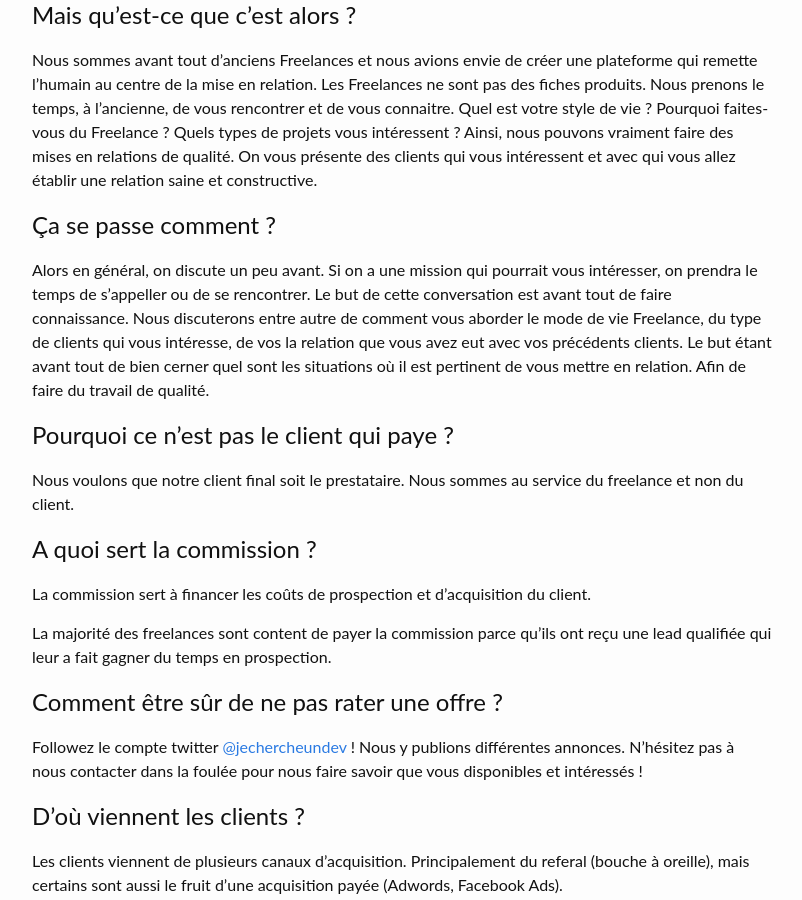
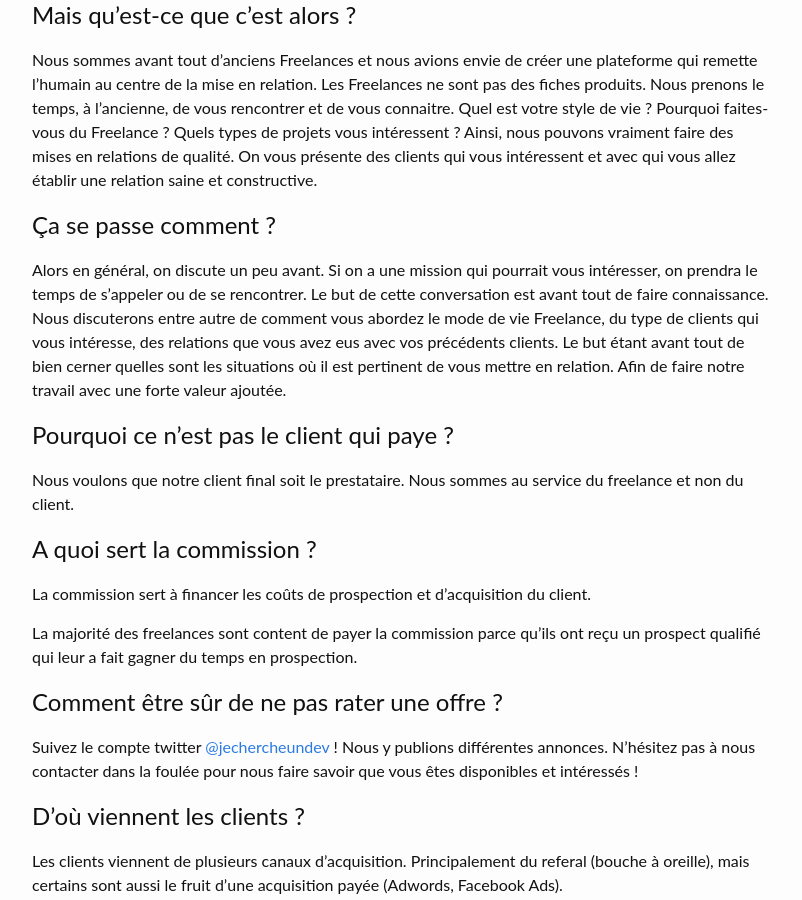
Before and after one commit to jechercheundev/faq, a Jekyll site: the page built from freelance.md, in a window 1280 px wide and 900 px high, scrolled down 272 px. Shown: the whole window, without its empty margins (238-1040 px from the left). Built offline with Jekyll 4.4.1, drawn with Linux system fonts in a browser that asks for light colours.

Commit message:
il manque des mots

```diff
--- a/_config.yml
+++ b/_config.yml
@@ -14,7 +14,7 @@ description: |
  Bienvenue dans le monde à l'ancienne où nous prenons le temps d'evaluer personnellement avant de vous introduire des développeurs, des freelances ou des agences
 baseurl: "" # the subpath of your site, e.g. /blog
 url: "http://faq.jechercheundev.fr" # the base hostname & protocol for your site
-domain: "faq.jechercheundev.fr"
+domain: "faq.gjechercheundev.fr"
 twitter_username: jechercheundev
 github_username:  jechercheundev
 
--- a/freelance.md
+++ b/freelance.md
@@ -18,7 +18,7 @@ Ainsi, nous pouvons vraiment faire des mises en relations de qualité. On vous p
 
 ## Ça se passe comment ?
 
-Alors en général, on discute un peu avant. Si on a une mission qui pourrait vous intéresser, on prendra le temps de s'appeller ou de se rencontrer. Le but de cette conversation est avant tout de faire connaissance. Nous discuterons entre autre de comment vous aborder le mode de vie Freelance, du type de clients qui vous intéresse, de vos la relation que vous avez eut avec vos précédents clients. Le but étant avant tout de bien cerner quel sont les situations où il est pertinent de vous mettre en relation. Afin de faire du travail de qualité.
+Alors en général, on discute un peu avant. Si on a une mission qui pourrait vous intéresser, on prendra le temps de s'appeler ou de se rencontrer. Le but de cette conversation est avant tout de faire connaissance. Nous discuterons entre autre de comment vous abordez le mode de vie Freelance, du type de clients qui vous intéresse, des relations que vous avez eus avec vos précédents clients. Le but étant avant tout de bien cerner quelles sont les situations où il est pertinent de vous mettre en relation. Afin de faire notre travail avec une forte valeur ajoutée.
 
 ## Pourquoi ce n'est pas le client qui paye ?
 
@@ -28,11 +28,11 @@ Nous voulons que notre client final soit le prestataire. Nous sommes au service
 
 La commission sert à financer les coûts de prospection et d'acquisition du client.
 
-La majorité des freelances sont content de payer la commission parce qu'ils ont reçu une lead qualifiée qui leur a fait gagner du temps en prospection.
+La majorité des freelances sont content de payer la commission parce qu'ils ont reçu un prospect qualifié qui leur a fait gagner du temps en prospection.
 
 ## Comment être sûr de ne pas rater une offre ?
 
-Followez le compte twitter [@jechercheundev](https://twitter.com/jechercheundev) ! Nous y publions différentes annonces. N'hésitez pas à nous contacter dans la foulée pour nous faire savoir que vous disponibles et intéressés !
+Suivez le compte twitter [@jechercheundev](https://twitter.com/jechercheundev) ! Nous y publions différentes annonces. N'hésitez pas à nous contacter dans la foulée pour nous faire savoir que vous êtes disponibles et intéressés !
 
 ## D'où viennent les clients ?
 
```
